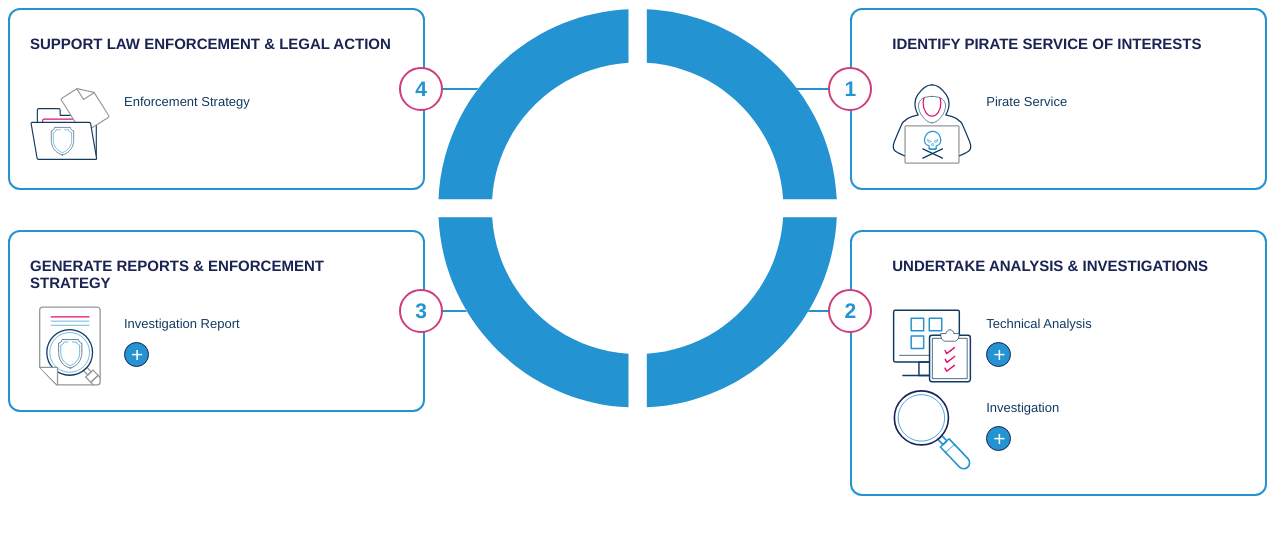
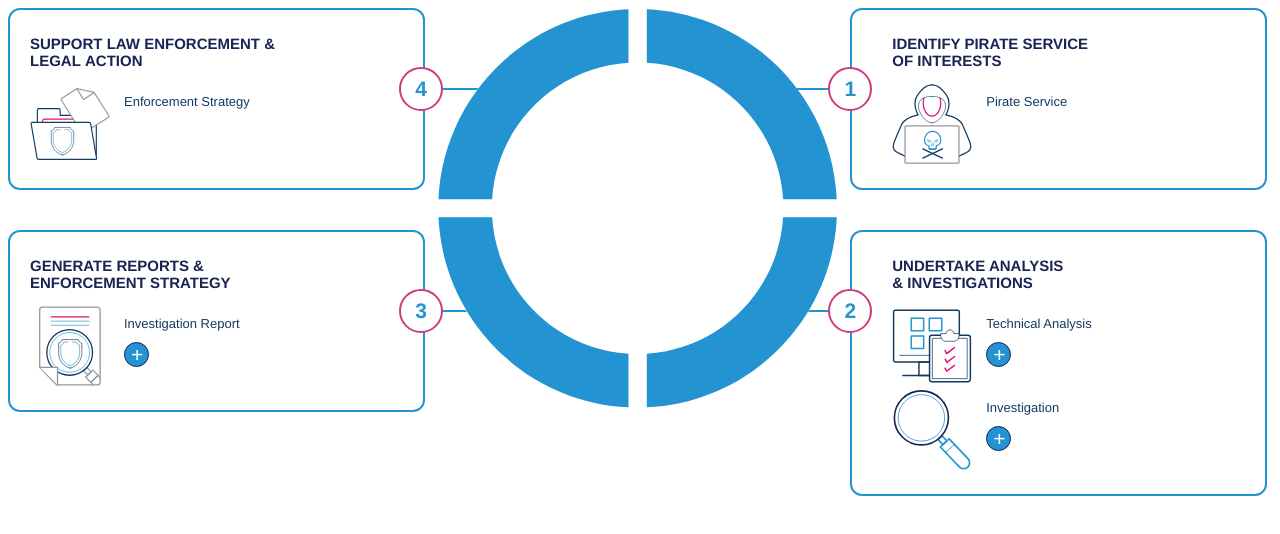
Before and after one commit to Artchibald/recipe-infographic, a plain HTML site: page index.html in a window 1280 px wide. Drawn offline with Linux system fonts and the light colour scheme.

Commit message:
content in desktop

```diff
--- a/index.html
+++ b/index.html
@@ -11,7 +11,7 @@
         <div class="col">
             <div class="box">
                 <h2>4</h2>
-                <h3>Support law enforcement &amp; legal action</h3>
+                <h3>Support law enforcement &amp; legal&nbsp;action</h3>
                 <div class="col-25">
                     <svg version="1.1" id="Layer_1" xmlns="http://www.w3.org/2000/svg" xmlns:xlink="http://www.w3.org/1999/xlink" x="0px" y="0px" viewBox="0 0 77 70" style="enable-background:new 0 0 77 70;" xml:space="preserve">
                      <g>
@@ -130,7 +130,7 @@
         <div class="col">
             <div class="box">
                 <h2 class="style-2">1</h2>
-                <h3>Identify pirate service of interests </h3>
+                <h3>Identify pirate service of&nbsp;interests </h3>
                 <div class="col-25">
                     <svg version="1.1" id="Layer_1" xmlns="http://www.w3.org/2000/svg" xmlns:xlink="http://www.w3.org/1999/xlink" x="0px" y="0px" viewBox="0 0 77 78" style="enable-background:new 0 0 77 78;" xml:space="preserve">
                      <g>
@@ -183,7 +183,7 @@
             </div>
             <div class="box">
                 <h2 class="style-2">2</h2>
-                <h3>Undertake analysis &amp; investigations</h3>
+                <h3>Undertake analysis &amp;&nbsp;investigations</h3>
                 <div class="col-25">
                     <svg version="1.1" xmlns="http://www.w3.org/2000/svg" xmlns:xlink="http://www.w3.org/1999/xlink" x="0px" y="0px" viewBox="0 0 66 60" style="enable-background:new 0 0 66 60;" xml:space="preserve">
                      <g id="Layer_1">
--- a/sass/sass.scss
+++ b/sass/sass.scss
@@ -3,10 +3,7 @@ $text-blue: #1a2352;
 $para-blue:#123b62;
 $border-magenta: #cf3b7b;
 @mixin column-styles {
-    display: none;
-    @media (min-width: 848px) {
-        display: inline-block;
-    }
+    display: inline-block;
     width: 33%;
     position: relative;
     vertical-align: top;
@@ -98,7 +95,9 @@ $border-magenta: #cf3b7b;
     font-weight: bold;
     color: $text-blue;
     font-size: 15px;
-    min-height: 34px;
+    @media (min-width: 1100px) {
+        max-width: 74%;
+    }
 }
 
 @mixin p {
@@ -163,8 +162,11 @@ $border-magenta: #cf3b7b;
     //border: 1px solid blue;
     max-width: 1280px;
     width: 100%;
-    display: block;
     margin: 0 auto;
+    display: none;
+    @media (min-width: 848px) {
+        display: block;
+    }
     .col {
         @include column-styles;
         .box {
```
Also changed, not shown: sass/sass.css, 1 other file. Lines whose indentation alone changed are shown as unchanged.
